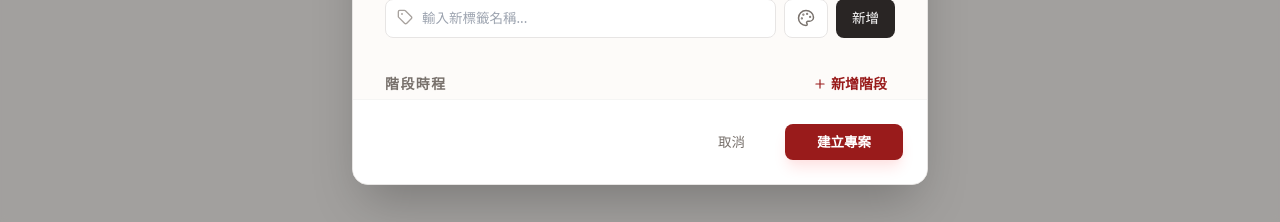
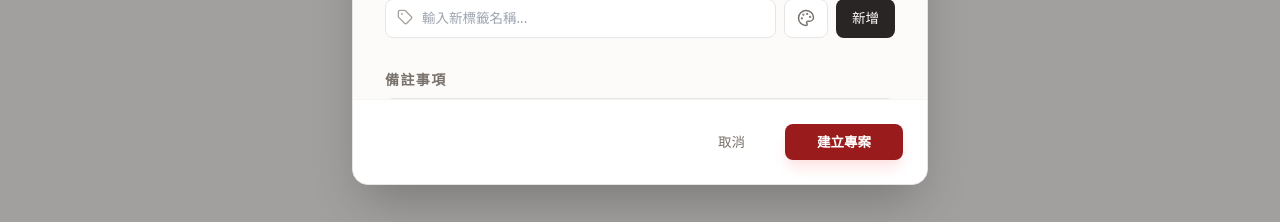
Before and after one commit to inintime1616-cmyk/printpro, a React (Vite) app: page / in a window 1280 px wide. Both pictures are taken after a click on the button "立案". Shown: the part 575-797 px from the top of the page. Built offline with nearby package versions, Linux system fonts and the light colour scheme.

Commit message:
feat: Add notes field to projects
Introduces a 'notes' field to the Project type, allowing users to add arbitrary text remarks to projects. This change includes updates to the ProjectCard component to display notes and the ProjectModal component to allow editing and creation of notes.

```diff
--- a/components/ProjectCard.tsx
+++ b/components/ProjectCard.tsx
@@ -1,7 +1,7 @@
 import React from 'react';
 import { Project } from '../types';
 import { getDeadlineStatus, getProjectStatus, getDiffDays, getTagColorClass } from '../utils';
-import { Clock, Pen, Archive, Trash2, Check, AlertCircle, Truck, Package } from 'lucide-react';
+import { Clock, Pen, Archive, Trash2, Check, AlertCircle, Truck, Package, StickyNote } from 'lucide-react';
 import { motion } from 'framer-motion';
 
 interface ProjectCardProps {
@@ -72,6 +72,19 @@ const ProjectCard: React.FC<ProjectCardProps> = ({ project, onEdit, onArchive, o
         <div className="text-[13.5px] font-bold">{statusInfo.text}</div>
       </div>
 
+      {/* Notes Section - Refined Design */}
+      {project.notes && (
+        <div className="mb-5 pl-3 border-l-2 border-stone-100 py-0.5 group/note hover:border-stone-200 transition-colors">
+          <div className="flex items-center gap-1.5 mb-1.5">
+            <StickyNote size={12} className="text-stone-400" />
+            <span className="text-[11px] font-bold text-stone-400 uppercase tracking-wider">備註</span>
+          </div>
+          <p className="text-[13.5px] text-stone-600 leading-relaxed whitespace-pre-wrap">
+            {project.notes}
+          </p>
+        </div>
+      )}
+
       {/* Stages */}
       <div className="space-y-1.5 mb-5">
         {project.stages.map((stage, idx) => {
--- a/components/ProjectModal.tsx
+++ b/components/ProjectModal.tsx
@@ -24,6 +24,7 @@ const ProjectModal: React.FC<ProjectModalProps> = ({
     deadline: '',
     tags: [],
     deliveryMethod: undefined,
+    notes: '',
     stages: [{ name: '階段 1', deadline: '', completed: false }]
   });
   const [customTagInput, setCustomTagInput] = useState('');
@@ -39,6 +40,7 @@ const ProjectModal: React.FC<ProjectModalProps> = ({
         deadline: '',
         tags: [],
         deliveryMethod: undefined,
+        notes: '',
         stages: [{ name: '階段 1', deadline: '', completed: false }]
       });
     }
@@ -255,6 +257,17 @@ const ProjectModal: React.FC<ProjectModalProps> = ({
               </div>
             </div>
 
+            {/* Notes Section (New) */}
+            <div>
+              <label className="block text-sm font-bold text-stone-500 uppercase tracking-widest mb-2">備註事項</label>
+              <textarea
+                  value={formData.notes || ''}
+                  onChange={e => setFormData(prev => ({ ...prev, notes: e.target.value }))}
+                  className="w-full rounded-lg border-stone-200 border bg-white px-3 py-2.5 text-stone-800 focus:ring-1 focus:ring-red-800 outline-none transition-all shadow-sm text-[13.5px] min-h-[80px]"
+                  placeholder="選填：填寫專案相關備註..."
+              />
+            </div>
+
             {/* Stages Section */}
             <div>
               <div className="flex justify-between items-center mb-3">
--- a/types.ts
+++ b/types.ts
@@ -10,6 +10,7 @@ export interface Project {
   deadline: string;
   tags: string[];
   deliveryMethod?: '自取' | '宅配';
+  notes?: string;
   archived: boolean;
   stages: Stage[];
 }
```
